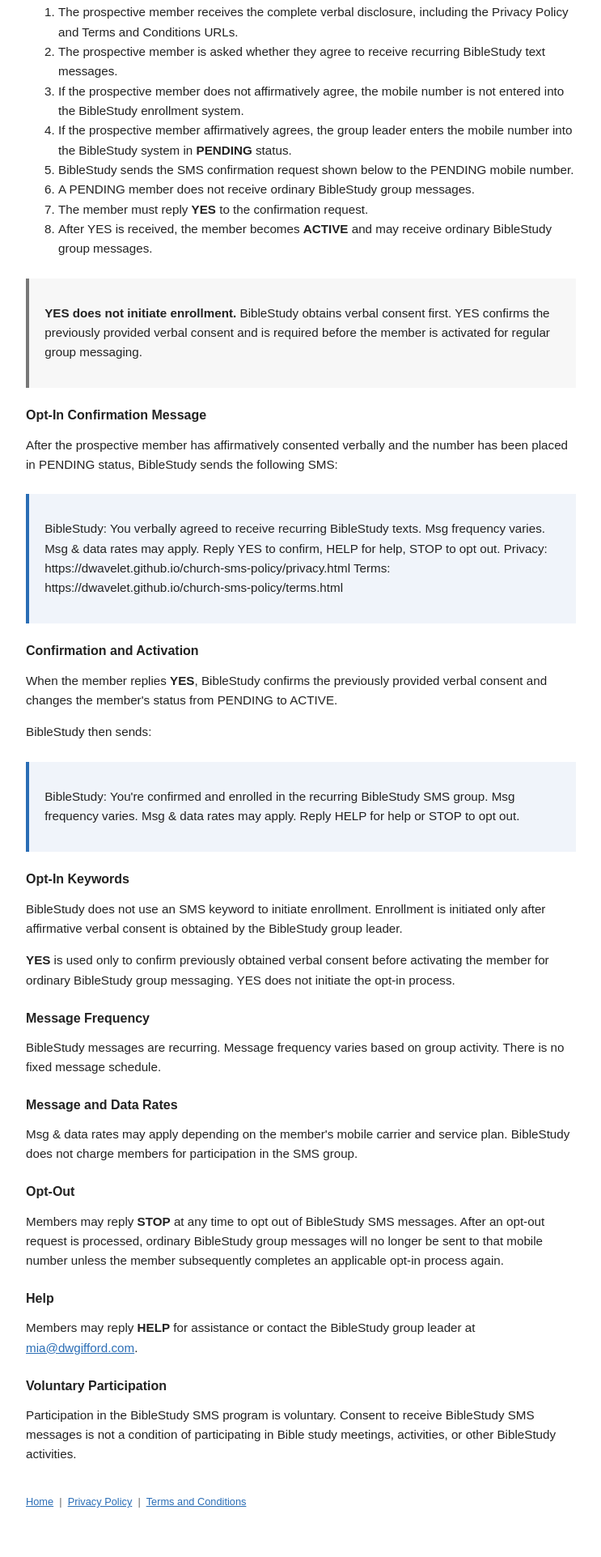
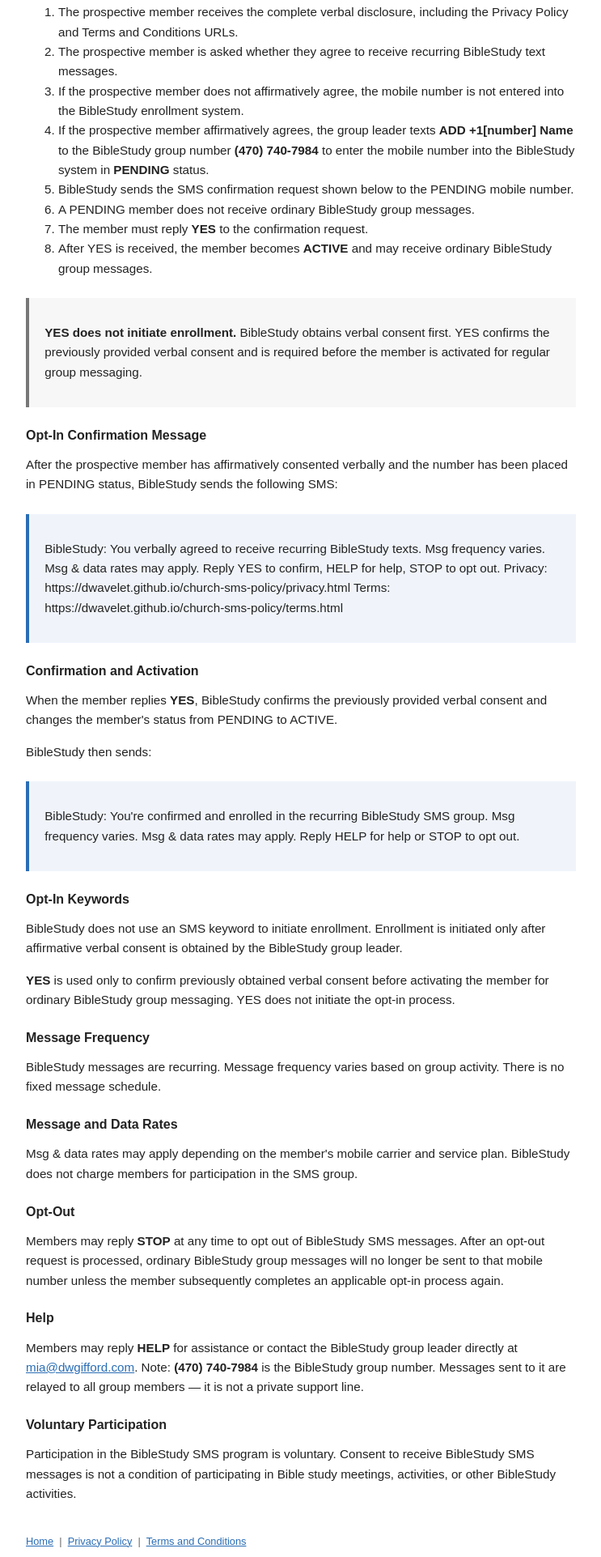
Before and after one commit to dwavelet/church-sms-policy, a website: page join.html in a window 1280 px wide. Shown: the part 1613-3536 px from the top of the page at 81% size, without its empty margins (268-1011 px from the left). Before the commit the page ends 3515 px from the top, so only its background shows below. Drawn offline with Linux system fonts and the light colour scheme.

Commit message:
Add group number to join page for carrier review

```diff
--- a/join.html
+++ b/join.html
@@ -199,7 +199,9 @@
 
     <li>
       If the prospective member affirmatively agrees, the group leader
-      enters the mobile number into the BibleStudy system in
+      texts <strong>ADD +1[number] Name</strong> to the BibleStudy
+      group number <strong>(470) 740-7984</strong> to enter the mobile
+      number into the BibleStudy system in
       <strong>PENDING</strong> status.
     </li>
 
@@ -323,8 +325,11 @@
 
   <p>
     Members may reply <strong>HELP</strong> for assistance or contact
-    the BibleStudy group leader at
+    the BibleStudy group leader directly at
     <a href="mailto:mia@dwgifford.com">mia@dwgifford.com</a>.
+    Note: <strong>(470) 740-7984</strong> is the BibleStudy group
+    number. Messages sent to it are relayed to all group members —
+    it is not a private support line.
   </p>
 
 
```
